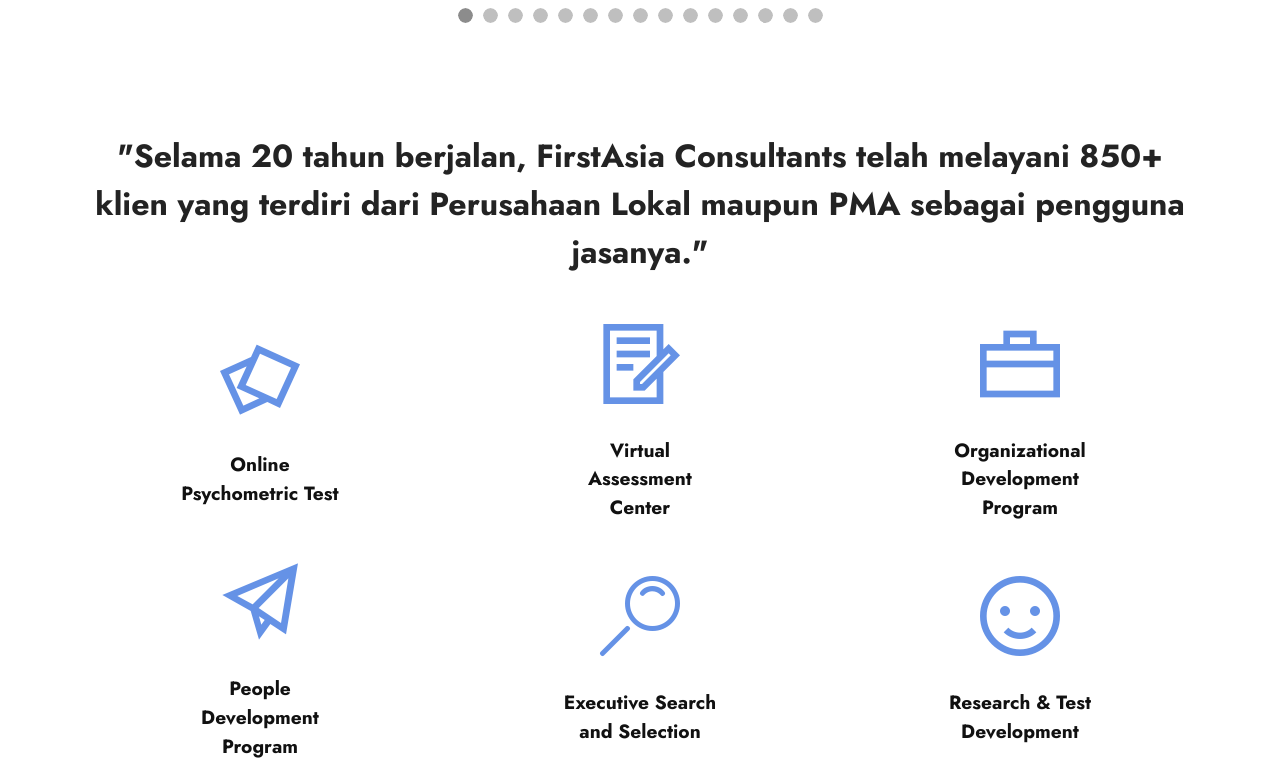
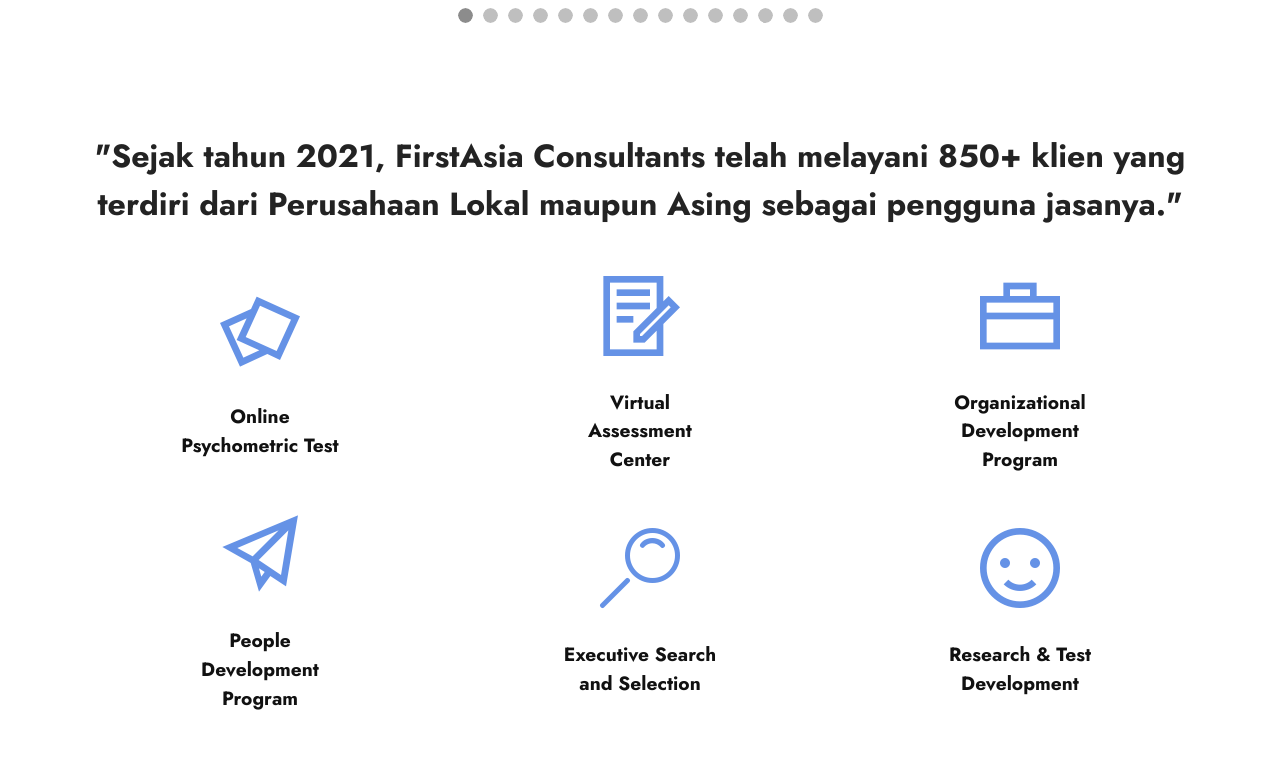
Before and after one commit to reinaldnaufal/reinaldnaufal.github.io, a plain HTML site: page index.html in a window 1280 px wide. Shown: the part 2899-3660 px from the top of the page. Drawn offline with Linux system fonts and the light colour scheme; files whose address does not match are found by name.

Commit message:
Revision1

```diff
--- a/index.html
+++ b/index.html
@@ -350,7 +350,7 @@
     <div class="container">
         <div class="row">
             <div class="col-12">
-                <h3 class="mbr-section-title align-center mb-4 mbr-fonts-style display-5"><strong>"Selama 20 tahun berjalan, FirstAsia Consultants telah melayani 850+ klien yang terdiri dari Perusahaan Lokal maupun PMA sebagai pengguna jasanya."</strong></h3>
+                <h3 class="mbr-section-title align-center mb-4 mbr-fonts-style display-5"><strong>"Sejak tahun 2021, FirstAsia Consultants telah melayani 850+ klien yang terdiri dari Perusahaan Lokal maupun Asing sebagai pengguna jasanya."</strong></h3>
             </div>
             <div class="card col-12 col-md-4 col-lg-2 p-3">
                 <div class="card-wrapper">
```
Also changed, not shown: 1 other file.
